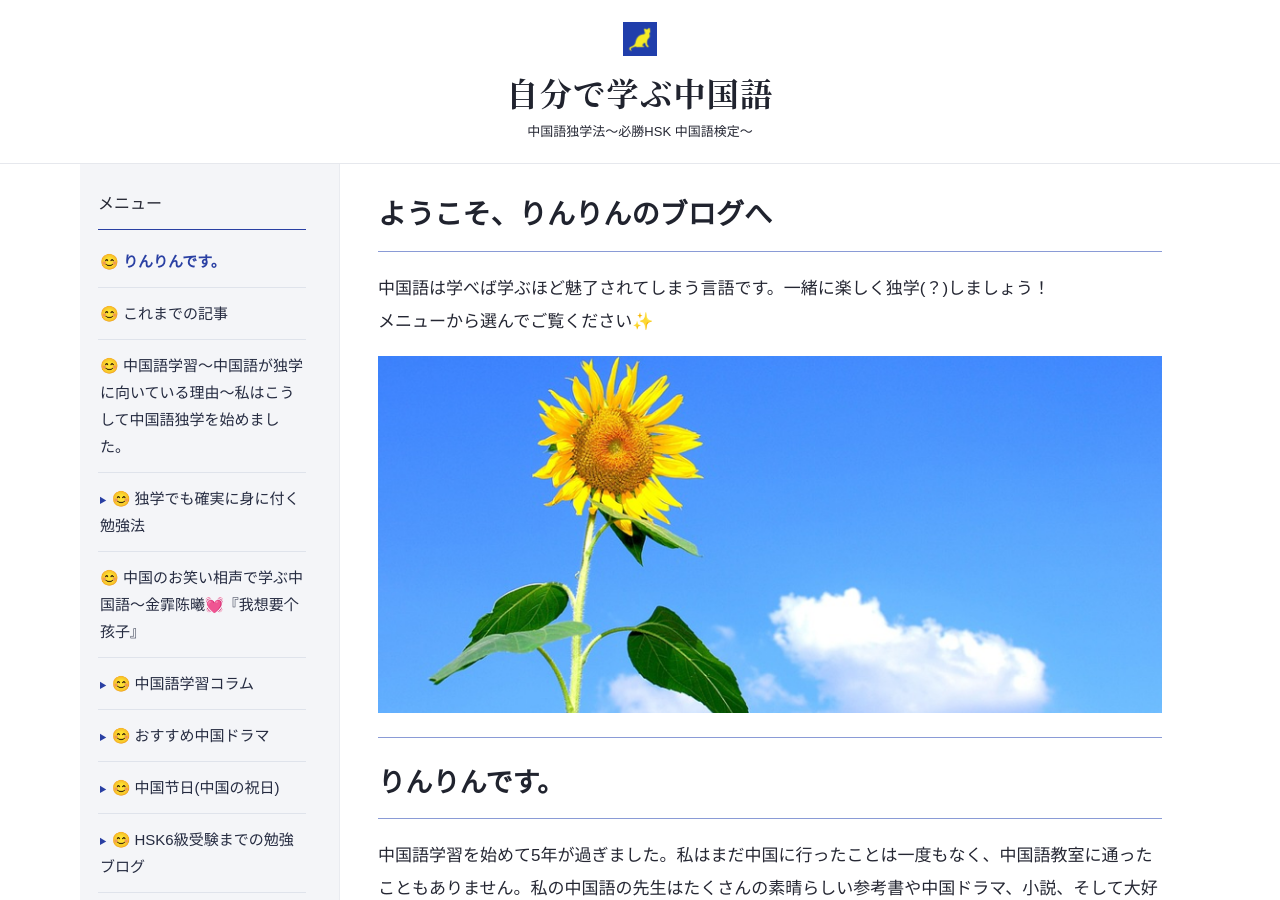
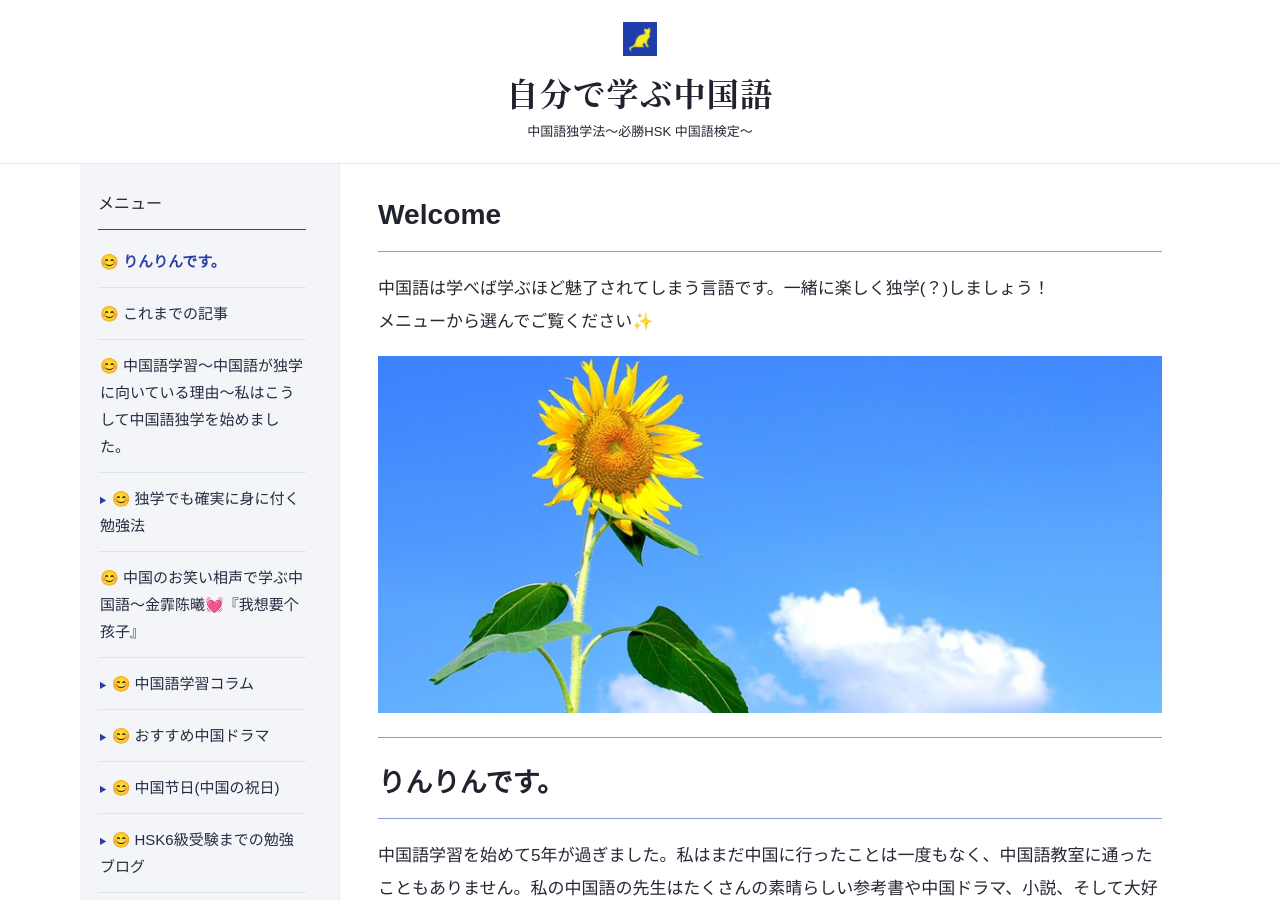
Before and after one commit to linlin-art/jibundemanabu, a Jekyll site: the page built from index.md, in a window 1280 px wide and 900 px high. Built offline with Jekyll 4.4.1, drawn with Linux system fonts in a browser that asks for light colours.

Commit message:
Add files via upload

```diff
--- a/index.md
+++ b/index.md
@@ -4,7 +4,7 @@ title: 'Welcome！'
 ---
 
 <section aria-labelledby="welcome-heading">
-<h2 class="welcome-title" id="welcome-heading">ようこそ、りんりんのブログへ</h2>
+<h2 class="welcome-title" id="welcome-heading">Welcome</h2>
 <p class="welcome-copy">中国語は学べば学ぶほど魅了されてしまう言語です。一緒に楽しく独学(？)しましょう！<br>
 メニューから選んでご覧ください✨</p>
 <figure class="welcome-photo">
```
